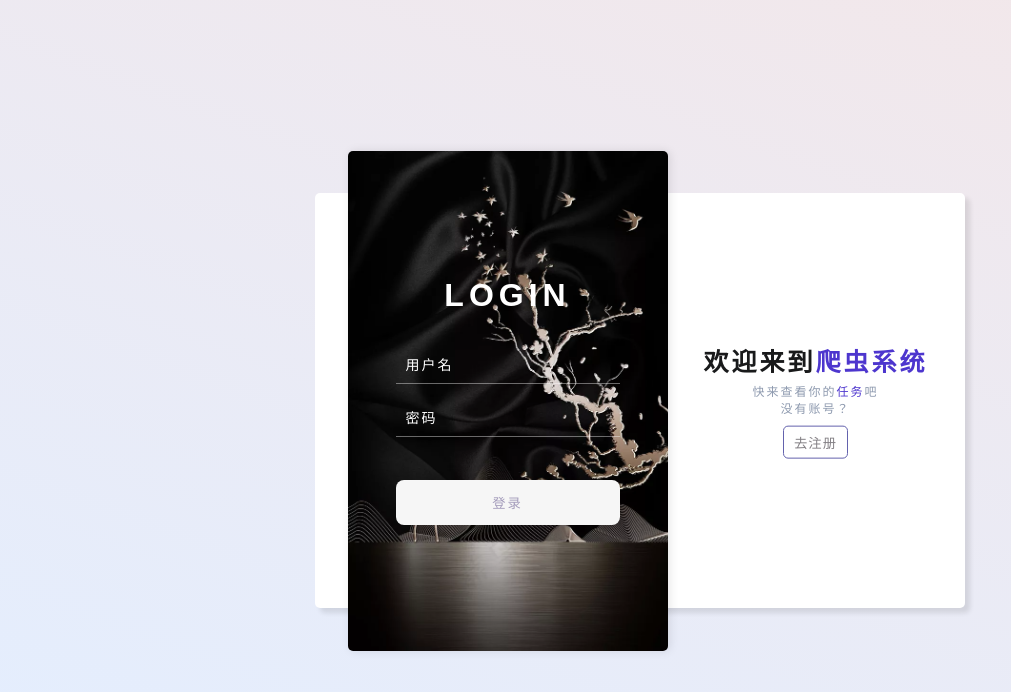
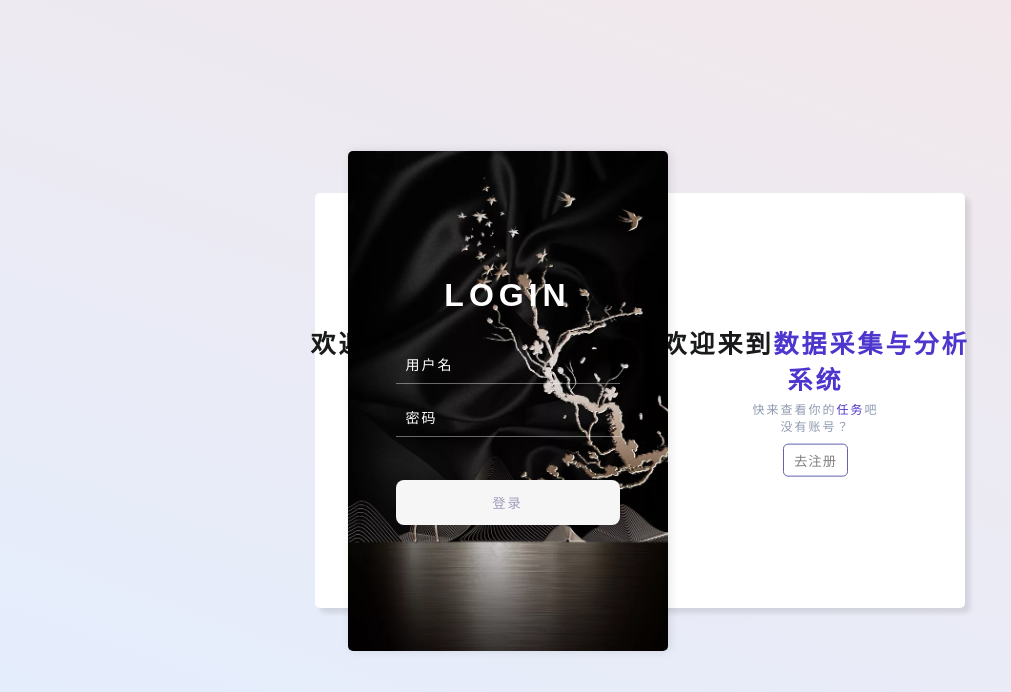
Before and after one commit to suanzi-yi/reptile-job, a Vue app: page /#/login in a window 1280 px wide. Shown: the top 692 px of the page, without its empty margins (0-1011 px from the left). Built offline with nearby package versions, Linux system fonts and the light colour scheme.

Commit message:
修改系统名称

```diff
--- a/src/pages/Login.vue
+++ b/src/pages/Login.vue
@@ -20,14 +20,14 @@
         </div>
       </div>
       <div class="con-box left">
-        <h2>欢迎来到<span>爬虫系统</span></h2>
+        <h2>欢迎来到<span>数据采集与分析系统</span></h2>
         <p>快来提交你的<span>任务</span>吧</p>
         <!-- <img src="../images/cat/1.png" alt="" /> -->
         <p>已有账号?</p>
         <button id="login" @click="tologin">去登录</button>
       </div>
       <div class="con-box right">
-        <h2>欢迎来到<span>爬虫系统</span></h2>
+        <h2>欢迎来到<span>数据采集与分析系统</span></h2>
         <p>快来查看你的<span>任务</span>吧</p>
         <!-- <img src="../images/cat/2.png" alt="" /> -->
         <p>没有账号？</p>
```
